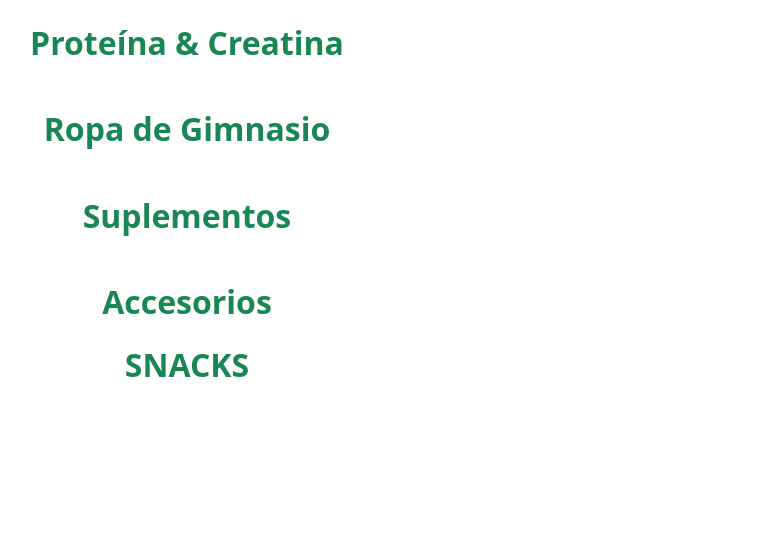
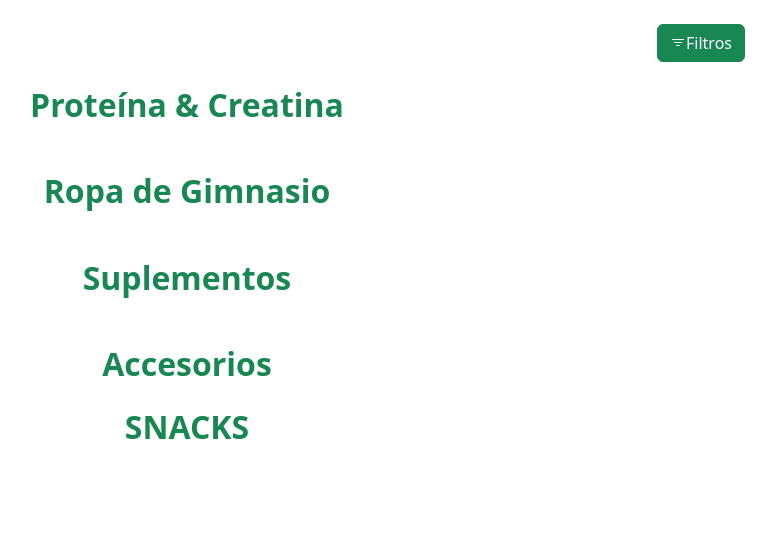
Before and after one commit to IagoFP2004/NutroPro, a PHP site: page /app/Views/productos.view.php in a window 1280 px wide. Shown: the top 541 px of the page, without its empty margins (453-1229 px from the left). Run offline with PHP 8.4, Linux system fonts and the light colour scheme; the template is opened without the code that fills it, so the values that code supplies are empty.

Commit message:
Agregado boton de filtros sin funcionalidad

```diff
--- a/www/app/Views/productos.view.php
+++ b/www/app/Views/productos.view.php
@@ -11,14 +11,17 @@
     <link href="https://cdn.jsdelivr.net/npm/bootstrap-icons@1.11.1/font/bootstrap-icons.css" rel="stylesheet">
 </head>
 <body>
-<?php if (isset($_SESSION['usuario']) && $_SESSION['usuario']['permisos'] == 'rwd') { ?>
 <!-- ====== Botón añadir producto ====== -->
 <div class="container mt-4 d-flex justify-content-end">
+    <button class="btn btn-success" id="filtros" >
+        <i class="bi bi-filter"></i>Filtros
+    </button>
+    <?php if (isset($_SESSION['usuario']) && $_SESSION['usuario']['permisos'] == 'rwd') { ?>
     <a href="/productos/nuevo" class="btn btn-success">
         <i class="bi bi-plus-circle me-1"></i> Añadir producto
     </a>
+    <?php }?>
 </div>
-<?php }?>
 <?php if (!empty($msjE)) { ?>
     <div class="container mt-3">
         <div class="alert alert-success alert-dismissible fade show shadow-sm" role="alert">
@@ -38,7 +41,7 @@
 <?php } ?>
 
 <!-- Contenido principal -->
-<main class="container mb-5 align-items-center pb-5">
+<main class="container mb-5 align-items-center pb-5" id="contenedorMain" >
 
     <!-- CATEGORÍA 1: Proteína & Creatina -->
     <section class="mb-5 mt-4">
@@ -203,5 +206,6 @@
 
 <!-- Bootstrap JS -->
 <script src="https://cdn.jsdelivr.net/npm/bootstrap@5.3.2/dist/js/bootstrap.bundle.min.js"></script>
+<script src='/assets/js/filtros.js'></script>
 </body>
 </html>
```
Also changed, not shown: www/public/assets/js/filtros.js (added).
